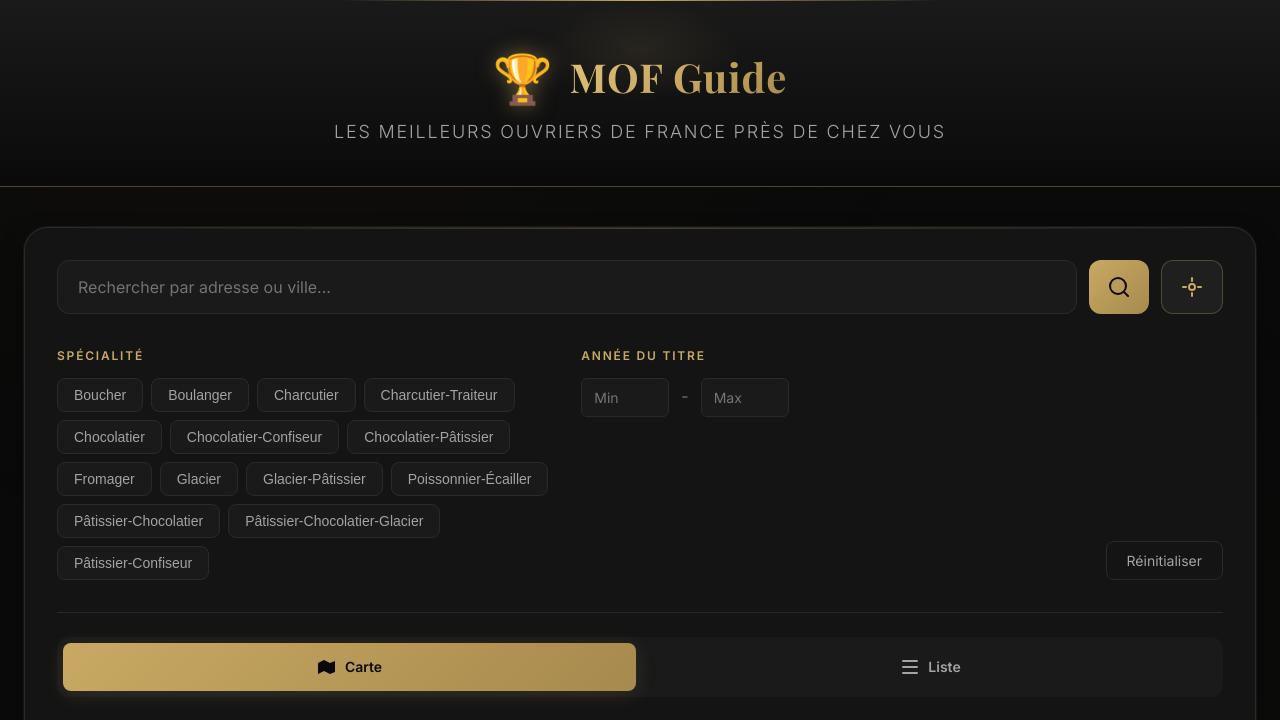
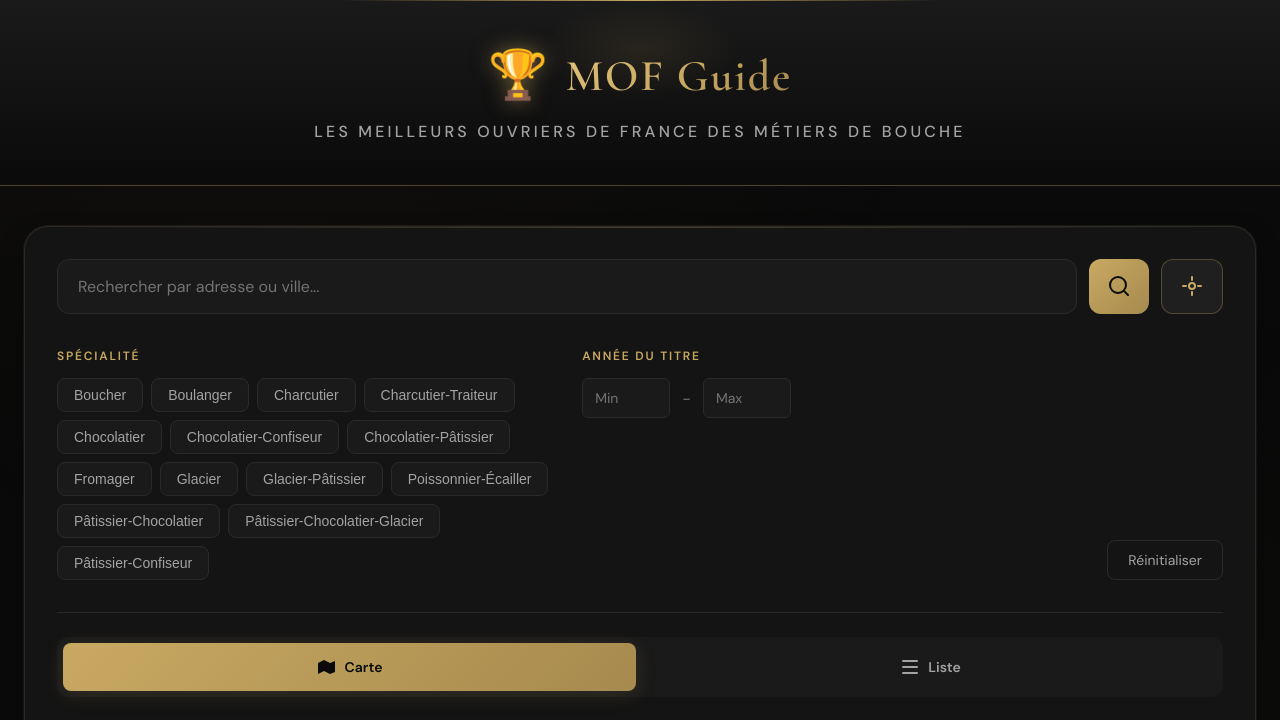
Before and after one commit to mickaelbentz/guide-mof, a website: page docs/index.html in a window 1280 px wide. Shown: the top 720 px of the page. Drawn offline with nearby package versions, Linux system fonts and the light colour scheme.

Commit message:
Amélioration typographie + focus métiers de bouche
- Polices plus professionnelles: DM Sans + Cormorant Garamond
- Meilleur rendu typographique (kerning, ligatures)
- Tagline clarifiée: "Métiers de Bouche"
- Titre mis à jour pour préciser le focus

Co-Authored-By: Claude Opus 4.5 <noreply@anthropic.com>

```diff
--- a/docs/css/style.css
+++ b/docs/css/style.css
@@ -46,8 +46,8 @@
     --transition-fast: all 0.15s ease;
 
     /* Typographie premium */
-    --font-sans: 'Inter', -apple-system, BlinkMacSystemFont, "Segoe UI", Roboto, sans-serif;
-    --font-display: 'Playfair Display', Georgia, serif;
+    --font-sans: 'DM Sans', -apple-system, BlinkMacSystemFont, "Segoe UI", Roboto, sans-serif;
+    --font-display: 'Cormorant Garamond', Georgia, serif;
 }
 
 /* =====================================================
@@ -64,15 +64,19 @@ html {
     -webkit-font-smoothing: antialiased;
     -moz-osx-font-smoothing: grayscale;
     scroll-behavior: smooth;
+    text-rendering: optimizeLegibility;
+    font-feature-settings: "kern" 1, "liga" 1;
 }
 
 body {
     font-family: var(--font-sans);
     color: var(--color-text);
     background-color: var(--color-bg);
-    line-height: 1.6;
+    line-height: 1.7;
     overflow-x: hidden;
     min-height: 100vh;
+    font-weight: 400;
+    letter-spacing: 0.01em;
 }
 
 /* Fond avec texture subtile */
@@ -94,9 +98,11 @@ body::before {
    Typography
    ===================================================== */
 h1, h2, h3, h4, h5, h6 {
+    font-family: var(--font-display);
     font-weight: 600;
     line-height: 1.2;
     color: var(--color-text);
+    letter-spacing: 0.02em;
 }
 
 a {
@@ -164,10 +170,10 @@ a:hover {
     align-items: center;
     gap: 1rem;
     font-family: var(--font-display);
-    font-size: 2.5rem;
-    font-weight: 700;
+    font-size: 2.75rem;
+    font-weight: 600;
     margin-bottom: 0.75rem;
-    letter-spacing: 0.02em;
+    letter-spacing: 0.04em;
 }
 
 .logo-icon {
@@ -183,10 +189,10 @@ a:hover {
 }
 
 .tagline {
-    font-size: 1.125rem;
+    font-size: 1rem;
     color: var(--color-text-light);
-    font-weight: 300;
-    letter-spacing: 0.1em;
+    font-weight: 500;
+    letter-spacing: 0.2em;
     text-transform: uppercase;
 }
 
--- a/docs/index.html
+++ b/docs/index.html
@@ -12,17 +12,17 @@
     <!-- Open Graph / Facebook -->
     <meta property="og:type" content="website">
     <meta property="og:url" content="https://guide-mof.fr/">
-    <meta property="og:title" content="Guide MOF - Carte des Meilleurs Ouvriers de France">
+    <meta property="og:title" content="Guide MOF - Carte des MOF des Métiers de Bouche">
     <meta property="og:description" content="Carte interactive des artisans MOF des métiers de bouche en France. Boulangers, pâtissiers, chocolatiers, fromagers, bouchers et plus encore.">
     <meta property="og:locale" content="fr_FR">
     <meta property="og:site_name" content="Guide MOF">
 
     <!-- Twitter Card -->
     <meta name="twitter:card" content="summary_large_image">
-    <meta name="twitter:title" content="Guide MOF - Carte des Meilleurs Ouvriers de France">
+    <meta name="twitter:title" content="Guide MOF - Carte des MOF des Métiers de Bouche">
     <meta name="twitter:description" content="Carte interactive des artisans MOF des métiers de bouche en France. Trouvez les artisans d'excellence près de chez vous.">
 
-    <title>Guide MOF - Carte interactive des Meilleurs Ouvriers de France</title>
+    <title>Guide MOF - Carte des Meilleurs Ouvriers de France des Métiers de Bouche</title>
 
     <!-- GoatCounter Analytics - Gratuit, hébergé en UE, sans cookies -->
     <script data-goatcounter="https://mickaelb.goatcounter.com/count" async src="//gc.zgo.at/count.js"></script>
@@ -30,7 +30,7 @@
     <!-- Google Fonts - Polices Premium -->
     <link rel="preconnect" href="https://fonts.googleapis.com">
     <link rel="preconnect" href="https://fonts.gstatic.com" crossorigin>
-    <link href="https://fonts.googleapis.com/css2?family=Inter:wght@300;400;500;600;700&family=Playfair+Display:wght@600;700&display=swap" rel="stylesheet">
+    <link href="https://fonts.googleapis.com/css2?family=Cormorant+Garamond:wght@500;600;700&family=DM+Sans:ital,wght@0,400;0,500;0,600;0,700;1,400&display=swap" rel="stylesheet">
 
     <!-- Leaflet CSS -->
     <link rel="stylesheet" href="https://unpkg.com/leaflet@1.9.4/dist/leaflet.css"
@@ -52,7 +52,7 @@
                     <span class="logo-icon">🏆</span>
                     <span class="logo-text">MOF Guide</span>
                 </h1>
-                <p class="tagline">Les Meilleurs Ouvriers de France près de chez vous</p>
+                <p class="tagline">Les Meilleurs Ouvriers de France des Métiers de Bouche</p>
             </div>
         </div>
     </header>
--- a/public/css/style.css
+++ b/public/css/style.css
@@ -46,8 +46,8 @@
     --transition-fast: all 0.15s ease;
 
     /* Typographie premium */
-    --font-sans: 'Inter', -apple-system, BlinkMacSystemFont, "Segoe UI", Roboto, sans-serif;
-    --font-display: 'Playfair Display', Georgia, serif;
+    --font-sans: 'DM Sans', -apple-system, BlinkMacSystemFont, "Segoe UI", Roboto, sans-serif;
+    --font-display: 'Cormorant Garamond', Georgia, serif;
 }
 
 /* =====================================================
@@ -64,15 +64,19 @@ html {
     -webkit-font-smoothing: antialiased;
     -moz-osx-font-smoothing: grayscale;
     scroll-behavior: smooth;
+    text-rendering: optimizeLegibility;
+    font-feature-settings: "kern" 1, "liga" 1;
 }
 
 body {
     font-family: var(--font-sans);
     color: var(--color-text);
     background-color: var(--color-bg);
-    line-height: 1.6;
+    line-height: 1.7;
     overflow-x: hidden;
     min-height: 100vh;
+    font-weight: 400;
+    letter-spacing: 0.01em;
 }
 
 /* Fond avec texture subtile */
@@ -94,9 +98,11 @@ body::before {
    Typography
    ===================================================== */
 h1, h2, h3, h4, h5, h6 {
+    font-family: var(--font-display);
     font-weight: 600;
     line-height: 1.2;
     color: var(--color-text);
+    letter-spacing: 0.02em;
 }
 
 a {
@@ -164,10 +170,10 @@ a:hover {
     align-items: center;
     gap: 1rem;
     font-family: var(--font-display);
-    font-size: 2.5rem;
-    font-weight: 700;
+    font-size: 2.75rem;
+    font-weight: 600;
     margin-bottom: 0.75rem;
-    letter-spacing: 0.02em;
+    letter-spacing: 0.04em;
 }
 
 .logo-icon {
@@ -183,10 +189,10 @@ a:hover {
 }
 
 .tagline {
-    font-size: 1.125rem;
+    font-size: 1rem;
     color: var(--color-text-light);
-    font-weight: 300;
-    letter-spacing: 0.1em;
+    font-weight: 500;
+    letter-spacing: 0.2em;
     text-transform: uppercase;
 }
 
```
Also changed, not shown: public/index.html (+5 -5 lines).
